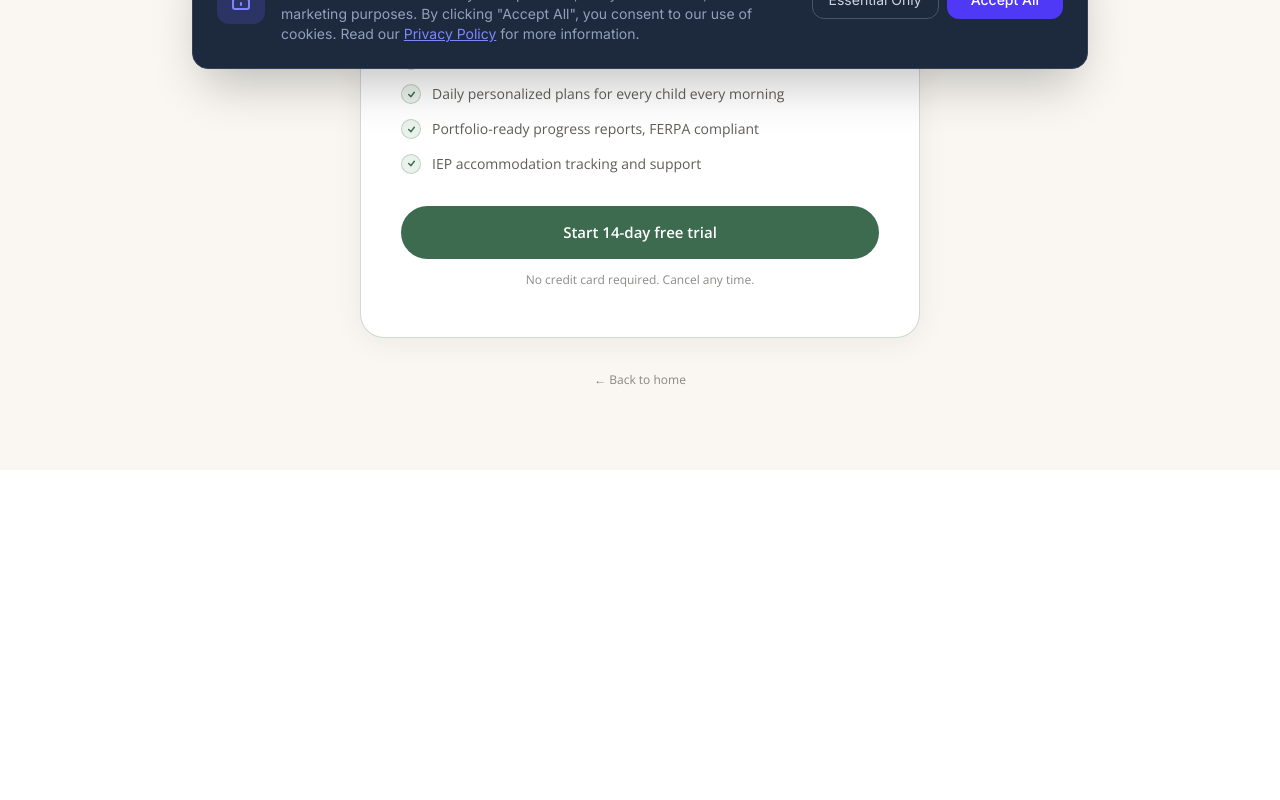
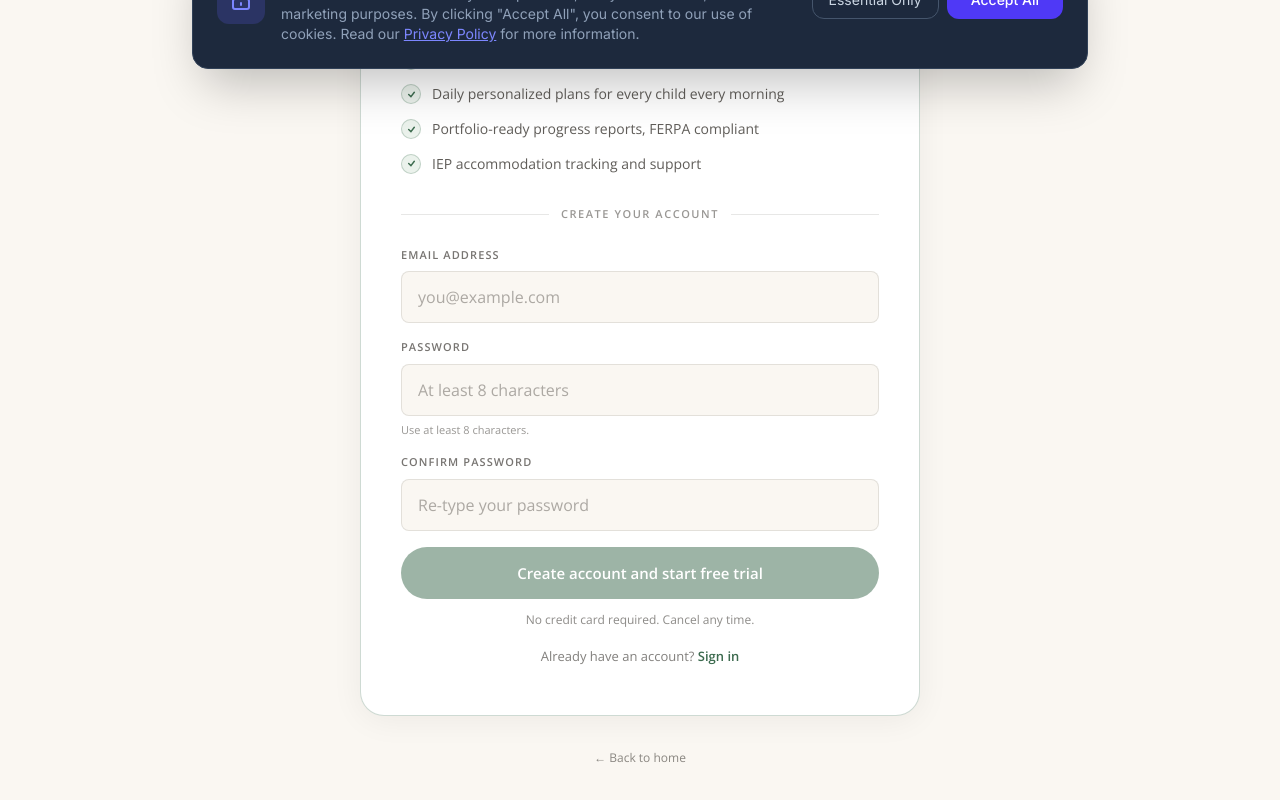
Before and after one commit to meraki6966/veloxsync-edu-web, a React (Vite) app: page /education/checkout in a window 1280 px wide. Shown: the part 715-1515 px from the top of the page. Before the commit the page ends 1185 px from the top, so only its background shows below. Built offline with nearby package versions, Linux system fonts and the light colour scheme; no server answers.

Commit message:
fix: add account creation to checkout so onboarding lands authenticated

```diff
--- a/src/api.ts
+++ b/src/api.ts
@@ -53,8 +53,17 @@ export const auth = {
     organization_type?: string;
     user_type?: string;
   }) => api.post('/api/auth/register', data),
+  // Education-product signup: minimal payload, role is always 'homeschool'.
+  registerHomeschool: (data: { email: string; password: string }) =>
+    api.post('/api/auth/register', {
+      email: data.email,
+      password: data.password,
+      role: 'homeschool',
+      industry_type: 'education',
+    }),
   logout: () => {
     localStorage.removeItem('edu_token');
+    localStorage.removeItem('edu_user');
     window.location.href = '/education/login';
   },
 };
--- a/src/pages/education/EduCheckout.tsx
+++ b/src/pages/education/EduCheckout.tsx
@@ -1,5 +1,6 @@
 import { useEffect, useState } from 'react';
 import { useNavigate } from 'react-router-dom';
+import { auth } from '../../api';
 
 const CHECKOUT_CSS = `
 .edu-checkout {
@@ -173,6 +174,65 @@ const CHECKOUT_CSS = `
   margin-top: 1px;
 }
 .edu-checkout-check svg { width: 9px; height: 9px; }
+.edu-checkout-form-divider {
+  margin: 8px 0 24px;
+  display: flex;
+  align-items: center;
+  gap: 12px;
+  font-size: 11px;
+  font-weight: 700;
+  letter-spacing: 0.14em;
+  text-transform: uppercase;
+  color: rgba(28,24,18,0.45);
+}
+.edu-checkout-form-divider::before,
+.edu-checkout-form-divider::after {
+  content: '';
+  flex: 1;
+  height: 1px;
+  background: rgba(28,24,18,0.1);
+}
+.edu-checkout-field { margin-bottom: 16px; text-align: left; }
+.edu-checkout-label {
+  display: block;
+  font-size: 11px;
+  font-weight: 600;
+  letter-spacing: 0.1em;
+  text-transform: uppercase;
+  color: rgba(28,24,18,0.6);
+  margin-bottom: 8px;
+}
+.edu-checkout-input {
+  width: 100%;
+  background: #FAF7F2;
+  border: 1px solid rgba(28,24,18,0.1);
+  border-radius: 8px;
+  padding: 13px 16px;
+  font-family: 'Open Sans', sans-serif;
+  font-size: 14px;
+  color: #1C1812;
+  transition: border-color 0.2s;
+}
+.edu-checkout-input:focus {
+  outline: none;
+  border-color: #3D6B4F;
+}
+.edu-checkout-input::placeholder { color: rgba(28,24,18,0.35); }
+.edu-checkout-hint {
+  font-size: 11px;
+  color: rgba(28,24,18,0.45);
+  margin-top: 6px;
+}
+.edu-checkout-error {
+  background: rgba(229,62,62,0.08);
+  border: 1px solid rgba(229,62,62,0.25);
+  color: #B23A3A;
+  font-size: 13px;
+  padding: 10px 14px;
+  border-radius: 8px;
+  margin-bottom: 16px;
+  text-align: left;
+}
 .edu-checkout-btn {
   display: block;
   width: 100%;
@@ -185,15 +245,28 @@ const CHECKOUT_CSS = `
   cursor: pointer;
   padding: 15px;
   border-radius: 100px;
-  transition: background 0.2s;
+  transition: background 0.2s, opacity 0.2s;
   margin-bottom: 12px;
 }
 .edu-checkout-btn:hover { background: #5A8F6A; }
+.edu-checkout-btn:disabled { opacity: 0.5; cursor: not-allowed; }
 .edu-checkout-note {
   font-size: 12px;
   color: rgba(28,24,18,0.5);
   text-align: center;
 }
+.edu-checkout-signin {
+  font-size: 13px;
+  color: rgba(28,24,18,0.55);
+  text-align: center;
+  margin-top: 18px;
+}
+.edu-checkout-signin a {
+  color: #3D6B4F;
+  text-decoration: none;
+  font-weight: 600;
+}
+.edu-checkout-signin a:hover { text-decoration: underline; }
 .edu-checkout-back {
   margin-top: 28px;
   text-align: center;
@@ -217,6 +290,8 @@ const FEATURES = [
   'IEP accommodation tracking and support',
 ];
 
+const EMAIL_RE = /^[^\s@]+@[^\s@]+\.[^\s@]+$/;
+
 const CheckSvg = () => (
   <svg viewBox="0 0 8 8" fill="none">
     <path d="M1.5 4L3.5 6L6.5 2" stroke="#3D6B4F" strokeWidth="1.3" strokeLinecap="round" />
@@ -226,6 +301,12 @@ const CheckSvg = () => (
 export default function EduCheckout() {
   const navigate = useNavigate();
   const [billing, setBilling] = useState<'monthly' | 'annual'>('monthly');
+
+  const [email, setEmail] = useState('');
+  const [password, setPassword] = useState('');
+  const [confirm, setConfirm] = useState('');
+  const [error, setError] = useState('');
+  const [submitting, setSubmitting] = useState(false);
 
   useEffect(() => {
     const styleEl = document.createElement('style');
@@ -237,10 +318,48 @@ export default function EduCheckout() {
     };
   }, []);
 
-  const handleStart = () => {
-    // Stripe integration arrives in a later session — for now, route into
-    // onboarding so the family can be set up.
-    navigate('/education/onboarding');
+  const handleSubmit = async (e: React.FormEvent) => {
+    e.preventDefault();
+    setError('');
+
+    if (!EMAIL_RE.test(email.trim())) {
+      setError('Please enter a valid email address.');
+      return;
+    }
+    if (password.length < 8) {
+      setError('Password must be at least 8 characters.');
+      return;
+    }
+    if (password !== confirm) {
+      setError('Passwords do not match.');
+      return;
+    }
+
+    setSubmitting(true);
+    try {
+      const res = await auth.registerHomeschool({ email: email.trim(), password });
+      const data = res.data ?? {};
+      const token = data.token ?? data.accessToken;
+      if (!token) {
+        setError('Account created but no session token was returned. Please sign in.');
+        setSubmitting(false);
+        return;
+      }
+      localStorage.setItem('edu_token', token);
+      if (data.user) {
+        localStorage.setItem('edu_user', JSON.stringify(data.user));
+      }
+      navigate('/education/onboarding');
+    } catch (err: unknown) {
+      const e = err as { response?: { data?: { message?: string; error?: string } }; message?: string };
+      const msg =
+        e?.response?.data?.message ??
+        e?.response?.data?.error ??
+        e?.message ??
+        'Could not create your account. Please try again.';
+      setError(msg);
+      setSubmitting(false);
+    }
   };
 
   return (
@@ -287,10 +406,69 @@ export default function EduCheckout() {
               </li>
             ))}
           </ul>
-          <button type="button" className="edu-checkout-btn" onClick={handleStart}>
-            Start 14-day free trial
-          </button>
-          <div className="edu-checkout-note">No credit card required. Cancel any time.</div>
+
+          <div className="edu-checkout-form-divider">Create your account</div>
+
+          <form onSubmit={handleSubmit} noValidate>
+            {error && <div className="edu-checkout-error">{error}</div>}
+
+            <div className="edu-checkout-field">
+              <label className="edu-checkout-label" htmlFor="edu-checkout-email">Email address</label>
+              <input
+                id="edu-checkout-email"
+                className="edu-checkout-input"
+                type="email"
+                autoComplete="email"
+                required
+                value={email}
+                onChange={(e) => setEmail(e.target.value)}
+                placeholder="you@example.com"
+              />
+            </div>
+
+            <div className="edu-checkout-field">
+              <label className="edu-checkout-label" htmlFor="edu-checkout-password">Password</label>
+              <input
+                id="edu-checkout-password"
+                className="edu-checkout-input"
+                type="password"
+                autoComplete="new-password"
+                required
+                minLength={8}
+                value={password}
+                onChange={(e) => setPassword(e.target.value)}
+                placeholder="At least 8 characters"
+              />
+              <div className="edu-checkout-hint">Use at least 8 characters.</div>
+            </div>
+
+            <div className="edu-checkout-field">
+              <label className="edu-checkout-label" htmlFor="edu-checkout-confirm">Confirm password</label>
+              <input
+                id="edu-checkout-confirm"
+                className="edu-checkout-input"
+                type="password"
+                autoComplete="new-password"
+                required
+                value={confirm}
+                onChange={(e) => setConfirm(e.target.value)}
+                placeholder="Re-type your password"
+              />
+            </div>
+
+            <button
+              type="submit"
+              className="edu-checkout-btn"
+              disabled={submitting || !email || !password || !confirm}
+            >
+              {submitting ? 'Creating account…' : 'Create account and start free trial'}
+            </button>
+            <div className="edu-checkout-note">No credit card required. Cancel any time.</div>
+          </form>
+
+          <div className="edu-checkout-signin">
+            Already have an account? <a href="/education/login">Sign in</a>
+          </div>
         </div>
 
         <div className="edu-checkout-back">
```
